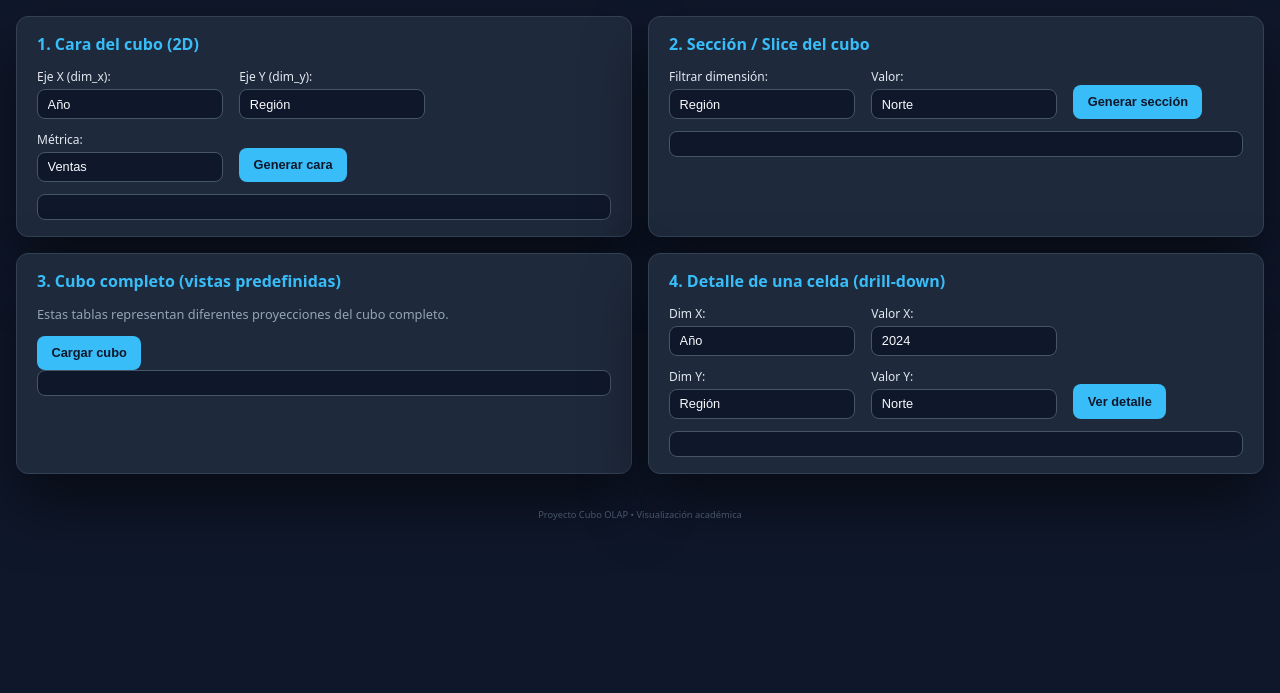
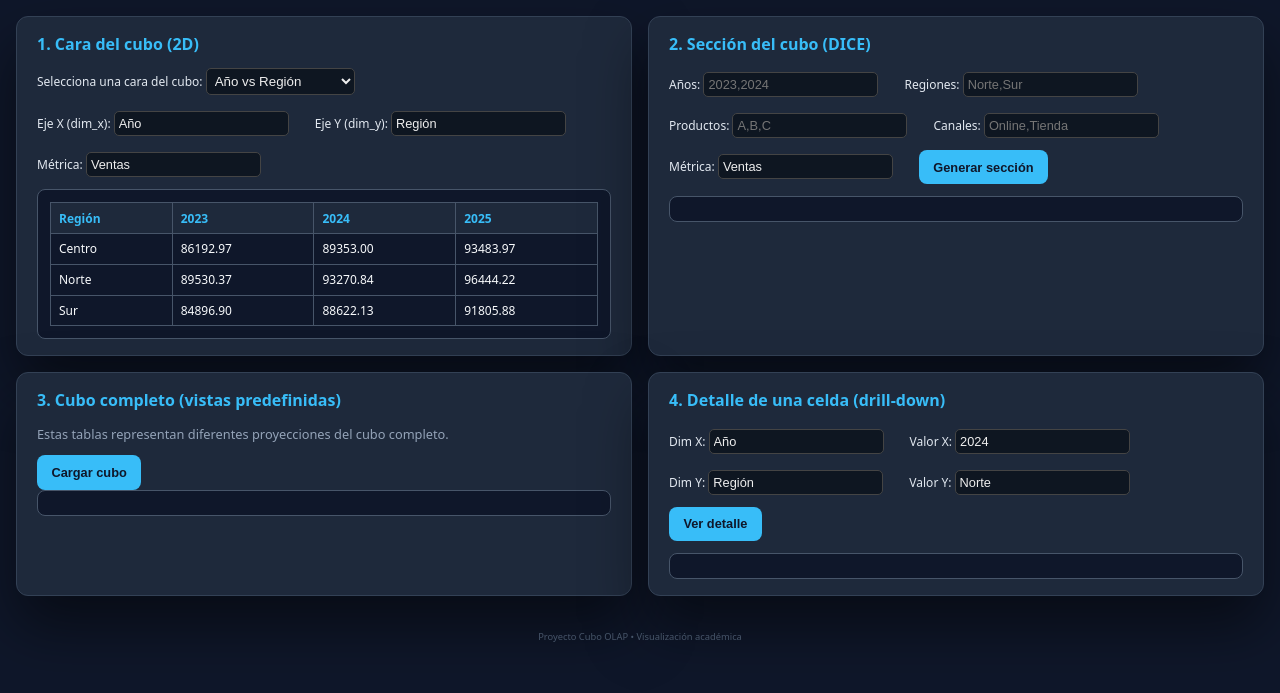
Before and after one commit to Xanaks15/cuboOLAP, a Flask app: page / in a window 1280 px wide. Shown: the part 107-800 px from the top of the page. Run offline with Flask 3, Linux system fonts and the light colour scheme.

Commit message:
diceNoFuntional

```diff
--- a/funciones/app.py
+++ b/funciones/app.py
@@ -37,21 +37,68 @@ def cara_del_cubo(df, dim_x, dim_y, metric):
     tabla = tabla.reset_index().fillna(0)
     return tabla
 
-def seccion_del_cubo(df, filtro_dim, filtro_valor):
+
+def seccion_del_cubo_dice(
+    df: pd.DataFrame,
+    anios=None,
+    regiones=None,
+    productos=None,
+    canales=None,
+    metric="Ventas"
+):
     """
-    Aplica slice/dice: filtra el DataFrame por una dimensión específica.
-    Devuelve las filas filtradas resumidas por Año y Región (por ejemplo).
-    Aquí puedes customizar la agregación que quieras mostrar.
+    Realiza una operación DICE sobre el cubo OLAP:
+    filtra simultáneamente por varias dimensiones y devuelve una vista 2D.
+
+    Parámetros:
+        df          : DataFrame original del cubo
+        anios       : lista o valor único de años (ej. [2023, 2024])
+        regiones    : lista o valor único de regiones
+        productos   : lista o valor único de productos
+        canales     : lista o valor único de canales
+        metric      : métrica a resumir (por defecto 'Ventas')
+
+    Retorna:
+        DataFrame 2D resumido por Año y Región.
     """
-    sub = df[df[filtro_dim] == filtro_valor]
+
+    # --- Construcción del filtro dinámico
+    m = pd.Series([True] * len(df))
+
+    if anios is not None:
+        if not isinstance(anios, (list, tuple)):
+            anios = [anios]
+        m &= df["Año"].isin(anios)
+
+    if regiones is not None:
+        if not isinstance(regiones, (list, tuple)):
+            regiones = [regiones]
+        m &= df["Región"].isin(regiones)
+
+    if productos is not None:
+        if not isinstance(productos, (list, tuple)):
+            productos = [productos]
+        m &= df["Producto"].isin(productos)
+
+    if canales is not None:
+        if not isinstance(canales, (list, tuple)):
+            canales = [canales]
+        m &= df["Canal"].isin(canales)
+
+    # --- Aplicar el filtro DICE
+    sub = df.loc[m].copy()
+
+    # --- Generar la tabla 2D (puedes cambiar índices si lo deseas)
     tabla = pd.pivot_table(
         sub,
-        values="Ventas",
+        values=metric,
         index=["Año", "Región"],
         aggfunc="sum",
         margins=False
-    ).reset_index().fillna(0)
+    ).reset_index().fillna(0).round(2)
+
     return tabla
+
 
 def cubo_completo(df):
     vistas = {}
@@ -139,28 +186,41 @@ def api_cara():
 
 @app.route("/api/seccion")
 def api_seccion():
-    filtro_dim = request.args.get("filtro_dim", "Año")
-    filtro_valor = request.args.get("filtro_valor", "2023")
+    anios = request.args.get("anios")
+    regiones = request.args.get("regiones")
+    productos = request.args.get("productos")
+    canales = request.args.get("canales")
+    metric = request.args.get("metric", "Ventas")
 
-    # Detectar tipo de dato de la columna (solo con Pandas)
-    if filtro_dim in DATA_DF.columns:
-        dtype = DATA_DF[filtro_dim].dtype
-        if pd.api.types.is_numeric_dtype(dtype):
-            try:
-                filtro_valor = float(filtro_valor)
-            except ValueError:
-                pass
+    # convertir strings CSV a listas
+    parse_list = lambda x: x.split(",") if x else None
 
-    # Filtrar los datos dinámicamente
-    tabla = DATA_DF[DATA_DF[filtro_dim] == filtro_valor].copy()
+    anios = parse_list(anios)
+    regiones = parse_list(regiones)
+    productos = parse_list(productos)
+    canales = parse_list(canales)
+
+    # convertir años a enteros si aplica
+    if anios:
+        try:
+            anios = [int(a) for a in anios]
+        except ValueError:
+            pass
+
+    # ejecutar dice
+    tabla = seccion_del_cubo_dice(DATA_DF, anios, regiones, productos, canales, metric)
 
     return safe_json({
-        "filtro_dim": filtro_dim,
-        "filtro_valor": filtro_valor,
+        "filtros": {
+            "Año": anios,
+            "Región": regiones,
+            "Producto": productos,
+            "Canal": canales
+        },
+        "metric": metric,
         "data": tabla.to_dict(orient="records"),
         "columns": list(tabla.columns)
     })
-
 
 
 @app.route("/api/cubo")
--- a/funciones/static/main.js
+++ b/funciones/static/main.js
@@ -37,29 +37,129 @@ function renderTable(containerId, columns, rows) {
     const tableHTML = `<table>${thead}${tbody}</table>`;
     container.innerHTML = tableHTML;
 }
+document.addEventListener("DOMContentLoaded", function () {
+    const caraSelect = document.getElementById("cara-cubo");
+    const inputDimX = document.getElementById("cara-dimx");
+    const inputDimY = document.getElementById("cara-dimy");
+    const inputMetric = document.getElementById("cara-metric");
+    const divResultado = document.getElementById("cara-resultado");
 
-// 1. Cara del cubo
-document.getElementById("btn-cara").addEventListener("click", async () => {
-    const dim_x = document.getElementById("cara-dimx").value;
-    const dim_y = document.getElementById("cara-dimy").value;
-    const metric = document.getElementById("cara-metric").value;
+    // Si la sección de cara no existe (por ejemplo, en otras páginas), salir
+    if (!caraSelect || !inputDimX || !inputDimY || !divResultado) return;
 
-    const url = `/api/cara?dim_x=${encodeURIComponent(dim_x)}&dim_y=${encodeURIComponent(dim_y)}&metric=${encodeURIComponent(metric)}`;
-    const data = await fetchJSON(url);
+    // 🧩 Función local para mostrar tabla
+    function renderTable(data, columns, containerId) {
+      const container = document.getElementById(containerId);
+      if (!data || data.length === 0) {
+        container.innerHTML = "<em>Sin datos</em>";
+        return;
+      }
 
-    renderTable("cara-resultado", data.columns, data.data);
-});
+      let html = "<table><thead><tr>";
+      columns.forEach(c => html += `<th>${c}</th>`);
+      html += "</tr></thead><tbody>";
 
-// 2. Sección / slice
-document.getElementById("btn-seccion").addEventListener("click", async () => {
-    const filtro_dim = document.getElementById("sec-dim").value;
-    const filtro_valor = document.getElementById("sec-valor").value;
+      data.forEach(row => {
+        html += "<tr>";
+        columns.forEach(col => {
+          let value = row[col];
+          if (typeof value === "number" && !["año", "cantidad"].includes(col.toLowerCase())) {
+            value = value.toFixed(2);
+          }
+          html += `<td>${value !== undefined ? value : ""}</td>`;
+        });
+        html += "</tr>";
+      });
 
-    const url = `/api/seccion?filtro_dim=${encodeURIComponent(filtro_dim)}&filtro_valor=${encodeURIComponent(filtro_valor)}`;
-    const data = await fetchJSON(url);
+      html += "</tbody></table>";
+      container.innerHTML = html;
+    }
 
-    renderTable("seccion-resultado", data.columns, data.data);
-});
+    // 🧩 Función local para generar cara
+    async function generarCara() {
+      const dimX = inputDimX.value;
+      const dimY = inputDimY.value;
+      const metric = inputMetric.value;
+
+      divResultado.innerHTML = "<em>Cargando...</em>";
+
+      try {
+        const res = await fetch(`/api/cara?dim_x=${dimX}&dim_y=${dimY}&metric=${metric}`);
+        const data = await res.json();
+        renderTable(data.data, data.columns, "cara-resultado");
+      } catch (error) {
+        console.error("Error al generar la cara:", error);
+        divResultado.innerHTML = "<em>Error al cargar datos</em>";
+      }
+    }
+
+    // 🧩 Cambios de cara: actualiza ejes y genera
+    caraSelect.addEventListener("change", function () {
+      const opcion = this.value;
+      let dimX = "Año";
+      let dimY = "Región";
+
+      switch (opcion) {
+        case "anio-canal": dimX = "Año"; dimY = "Canal"; break;
+        case "producto-region": dimX = "Producto"; dimY = "Región"; break;
+        case "producto-canal": dimX = "Producto"; dimY = "Canal"; break;
+        case "trimestre-region": dimX = "Trimestre"; dimY = "Región"; break;
+        case "mes-region": dimX = "Mes"; dimY = "Región"; break;
+      }
+
+      inputDimX.value = dimX;
+      inputDimY.value = dimY;
+      generarCara();
+    });
+
+    // 🧩 También volver a generar si cambia la métrica
+    inputMetric.addEventListener("change", generarCara);
+
+    // 🧩 Generar al cargar la página (una sola vez)
+    generarCara();
+  });
+  document.addEventListener("DOMContentLoaded", function () {
+    const btnDice = document.getElementById("btn-dice");
+    const resultDice = document.getElementById("dice-resultado");
+
+    if (!btnDice || !resultDice) return; // por si no existe en la página
+
+    async function generarDice() {
+      const anios = document.getElementById("dice-anios").value.trim();
+      const regiones = document.getElementById("dice-regiones").value.trim();
+      const productos = document.getElementById("dice-productos").value.trim();
+      const canales = document.getElementById("dice-canales").value.trim();
+      const metric = document.getElementById("dice-metric").value.trim() || "Ventas";
+
+      // construir URL con filtros
+      const params = new URLSearchParams();
+      if (anios) params.append("anios", anios);
+      if (regiones) params.append("regiones", regiones);
+      if (productos) params.append("productos", productos);
+      if (canales) params.append("canales", canales);
+      params.append("metric", metric);
+
+      resultDice.innerHTML = "<em>Cargando sección del cubo...</em>";
+
+      try {
+        const res = await fetch(`/api/seccion?${params.toString()}`);
+        const data = await res.json();
+
+        if (!data.data || data.data.length === 0) {
+          resultDice.innerHTML = "<em>Sin datos para los filtros seleccionados</em>";
+          return;
+        }
+
+        renderTable(data.data, data.columns, "dice-resultado");
+      } catch (error) {
+        console.error("Error al generar sección del cubo (DICE):", error);
+        resultDice.innerHTML = "<em>Error al cargar datos</em>";
+      }
+    }
+
+    btnDice.addEventListener("click", generarDice);
+  });
+
 
 // 3. Cubo completo
 document.getElementById("btn-cubo").addEventListener("click", async () => {
--- a/funciones/static/style.css
+++ b/funciones/static/style.css
@@ -132,3 +132,17 @@ footer {
     color: #475569;
     font-size: .7rem;
 }
+
+.controls label {
+    display: inline-block;
+    margin-right: 10px;
+  }
+
+  .controls select,
+  .controls input {
+    padding: 4px;
+    border-radius: 5px;
+    border: 1px solid #444;
+    background-color: #0e1621;
+    color: #eee;
+  }
--- a/funciones/templates/index.html
+++ b/funciones/templates/index.html
@@ -17,35 +17,64 @@
     <!-- 1. Cara del cubo -->
     <section class="card">
         <h2>1. Cara del cubo (2D)</h2>
+
         <div class="controls">
+          <!-- 🔸 Selector de cara -->
+          <label>Selecciona una cara del cubo:
+            <select id="cara-cubo">
+              <option value="anio-region">Año vs Región</option>
+              <option value="anio-canal">Año vs Canal</option>
+              <option value="producto-region">Producto vs Región</option>
+              <option value="producto-canal">Producto vs Canal</option>
+              <option value="trimestre-region">Trimestre vs Región</option>
+              <option value="mes-region">Mes vs Región</option>
+            </select>
+          </label>
+
+          <!-- 🔸 Campos de eje y métrica -->
           <label>Eje X (dim_x):
-                <input id="cara-dimx" value="Año">
+            <input id="cara-dimx" readonly value="Año">
           </label>
+
           <label>Eje Y (dim_y):
-                <input id="cara-dimy" value="Región">
+            <input id="cara-dimy" readonly value="Región">
           </label>
+
           <label>Métrica:
             <input id="cara-metric" value="Ventas">
           </label>
-            <button id="btn-cara">Generar cara</button>
         </div>
+
+        <!-- Resultado -->
         <div class="resultado" id="cara-resultado"></div>
       </section>
 
-    <!-- 2. Sección del cubo -->
       <section class="card">
-        <h2>2. Sección / Slice del cubo</h2>
+        <h2>2. Sección del cubo (DICE)</h2>
+
         <div class="controls">
-            <label>Filtrar dimensión:
-                <input id="sec-dim" value="Región">
+          <label>Años:
+            <input id="dice-anios" placeholder="2023,2024">
           </label>
-            <label>Valor:
-                <input id="sec-valor" value="Norte">
+          <label>Regiones:
+            <input id="dice-regiones" placeholder="Norte,Sur">
           </label>
-            <button id="btn-seccion">Generar sección</button>
+          <label>Productos:
+            <input id="dice-productos" placeholder="A,B,C">
+          </label>
+          <label>Canales:
+            <input id="dice-canales" placeholder="Online,Tienda">
+          </label>
+          <label>Métrica:
+            <input id="dice-metric" value="Ventas">
+          </label>
+
+          <button id="btn-dice">Generar sección</button>
         </div>
-        <div class="resultado" id="seccion-resultado"></div>
+
+        <div class="resultado" id="dice-resultado"></div>
       </section>
+
 
     <!-- 3. Cubo completo -->
     <section class="card">
```
Lines whose indentation alone changed are shown as unchanged.
